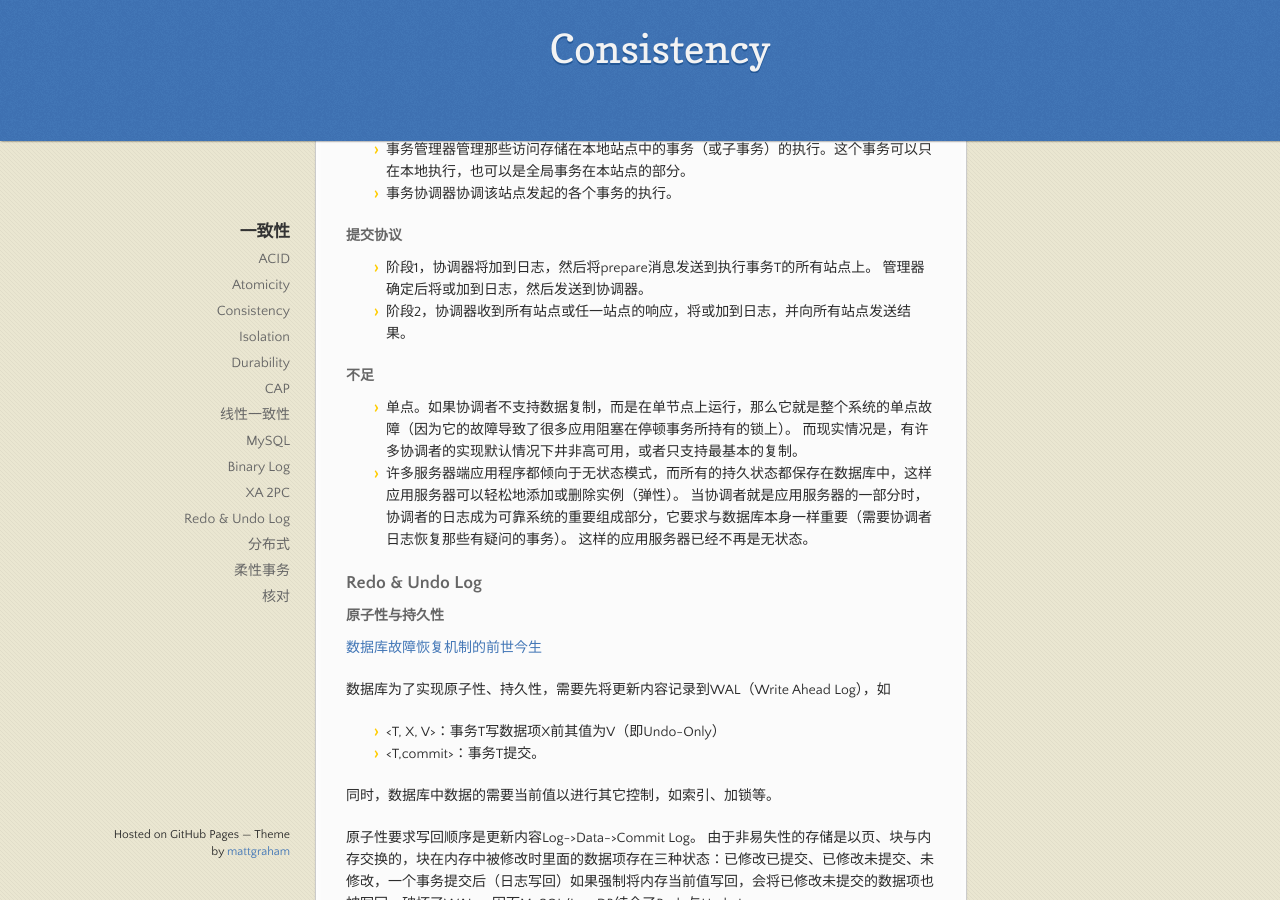
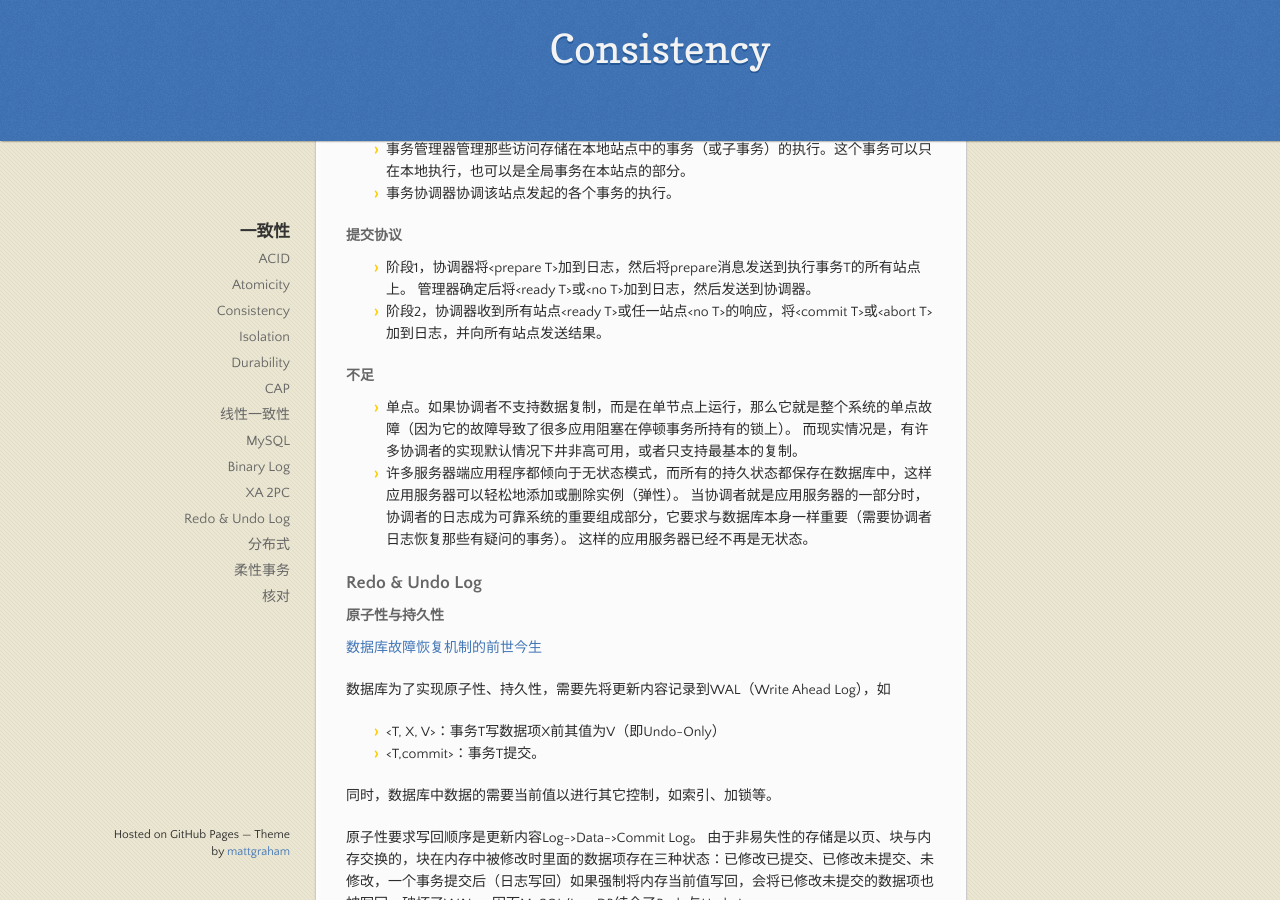
Before and after one commit to lvv9/lvv9.github.io, a Jekyll site: the page built from _posts/2022-12-28-consistency.md, in a window 1280 px wide and 900 px high, scrolled down 2928 px. Built offline with Jekyll 4.4.1, drawn with Linux system fonts in a browser that asks for light colours; our own code applies the rules of GitHub Pages for plain Markdown files; comment, search, counter and statistics services are not loaded; the repository's description, which GitHub fills in, is left out.

Commit message:
更新 2022-12-28-consistency.md

```diff
--- a/_posts/2022-12-28-consistency.md
+++ b/_posts/2022-12-28-consistency.md
@@ -110,9 +110,9 @@ sync_binlog变量表示多少commit同步一次binlog，如需高可靠应设为
 - 事务协调器协调该站点发起的各个事务的执行。
 
 #### 提交协议
-- 阶段1，协调器将<prepare T>加到日志，然后将prepare消息发送到执行事务T的所有站点上。
-管理器确定后将<ready T>或<no T>加到日志，然后发送到协调器。
-- 阶段2，协调器收到所有站点<ready T>或任一站点<no T>的响应，将<commit T>或<abort T>加到日志，并向所有站点发送结果。
+- 阶段1，协调器将\<prepare T\>加到日志，然后将prepare消息发送到执行事务T的所有站点上。
+管理器确定后将\<ready T\>或\<no T\>加到日志，然后发送到协调器。
+- 阶段2，协调器收到所有站点\<ready T\>或任一站点\<no T\>的响应，将\<commit T\>或\<abort T\>加到日志，并向所有站点发送结果。
 
 #### 不足
 - 单点。如果协调者不支持数据复制，而是在单节点上运行，那么它就是整个系统的单点故障（因为它的故障导致了很多应用阻塞在停顿事务所持有的锁上）。
```
